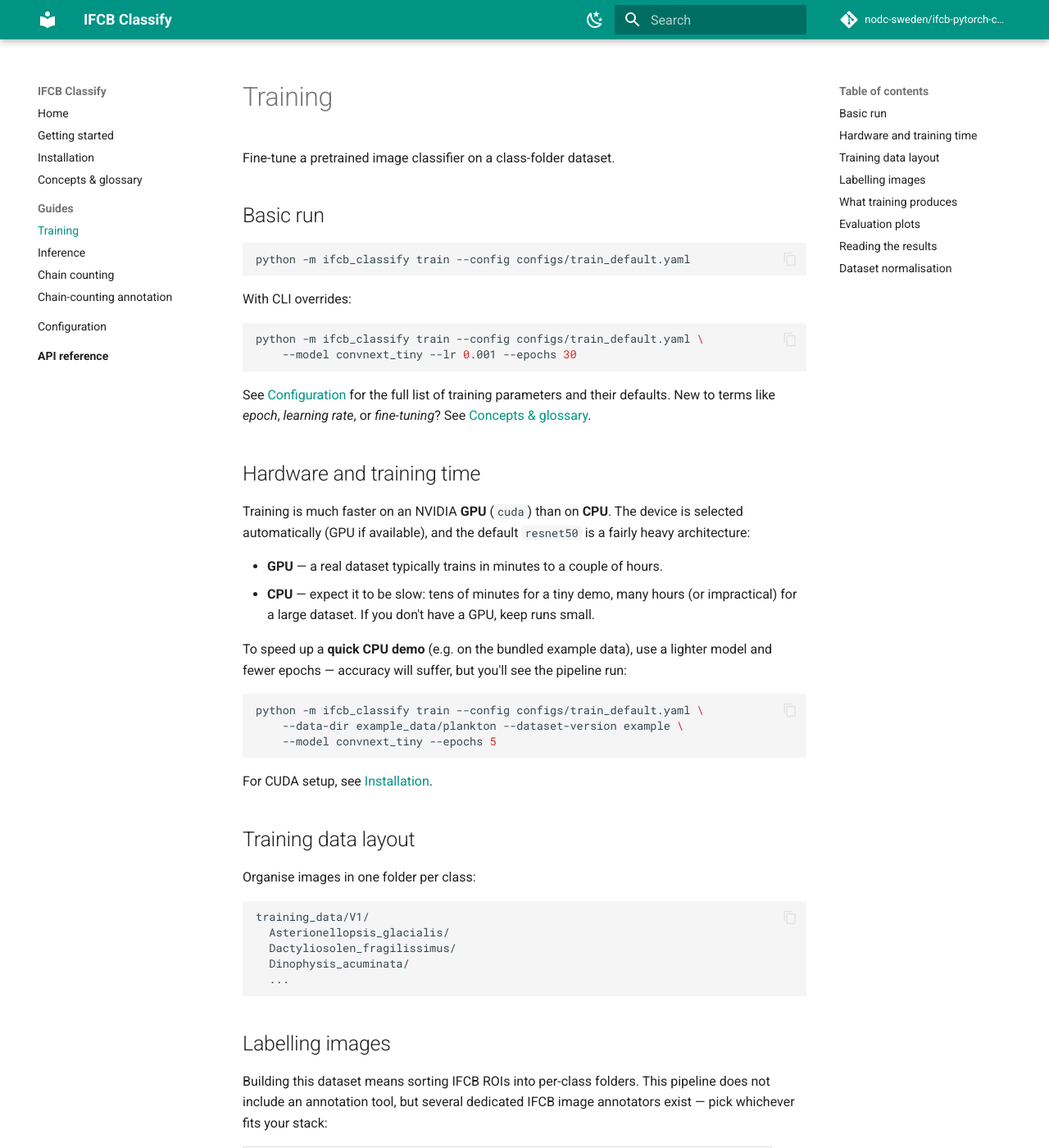
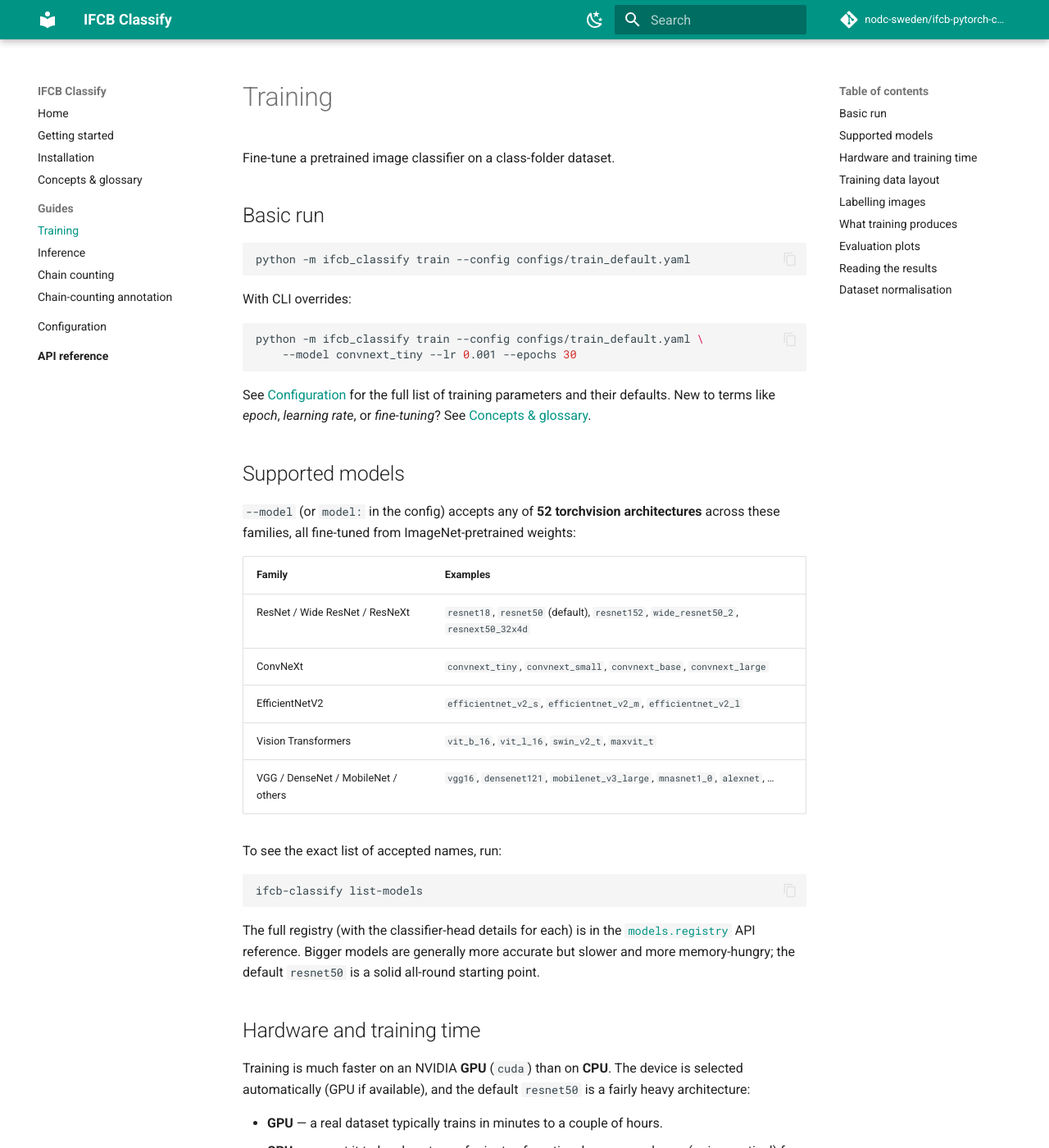
Before and after one commit to nodc-sweden/ifcb-pytorch-classify, an MkDocs documentation site: the page built from docs/guides/training.md, in a window 1280 px wide and 1400 px high. Shown: the whole window at 82% size. Built offline with MkDocs 1.6.1 and Material for MkDocs 9.7.7, drawn with Linux system fonts in a browser that asks for light colours; comment, search, counter and statistics services are not loaded.

Commit message:
docs: add a "Supported models" section to the training guide
List the 52 available torchvision architectures by family, point to
`ifcb-classify list-models` and the models.registry API reference, and note the
accuracy/speed trade-off.

````diff
--- a/docs/guides/training.md
+++ b/docs/guides/training.md
@@ -18,6 +18,31 @@ python -m ifcb_classify train --config configs/train_default.yaml \
 See [Configuration](../configuration.md) for the full list of training
 parameters and their defaults. New to terms like *epoch*, *learning rate*, or
 *fine-tuning*? See [Concepts & glossary](../concepts.md).
+
+## Supported models
+
+`--model` (or `model:` in the config) accepts any of **52 torchvision
+architectures** across these families, all fine-tuned from ImageNet-pretrained
+weights:
+
+| Family | Examples |
+|---|---|
+| ResNet / Wide ResNet / ResNeXt | `resnet18`, `resnet50` (default), `resnet152`, `wide_resnet50_2`, `resnext50_32x4d` |
+| ConvNeXt | `convnext_tiny`, `convnext_small`, `convnext_base`, `convnext_large` |
+| EfficientNetV2 | `efficientnet_v2_s`, `efficientnet_v2_m`, `efficientnet_v2_l` |
+| Vision Transformers | `vit_b_16`, `vit_l_16`, `swin_v2_t`, `maxvit_t` |
+| VGG / DenseNet / MobileNet / others | `vgg16`, `densenet121`, `mobilenet_v3_large`, `mnasnet1_0`, `alexnet`, … |
+
+To see the exact list of accepted names, run:
+
+```bash
+ifcb-classify list-models
+```
+
+The full registry (with the classifier-head details for each) is in the
+[`models.registry`](reference/ifcb_classify/models/registry.md) API reference.
+Bigger models are generally more accurate but slower and more memory-hungry; the
+default `resnet50` is a solid all-round starting point.
 
 ## Hardware and training time
 
````
